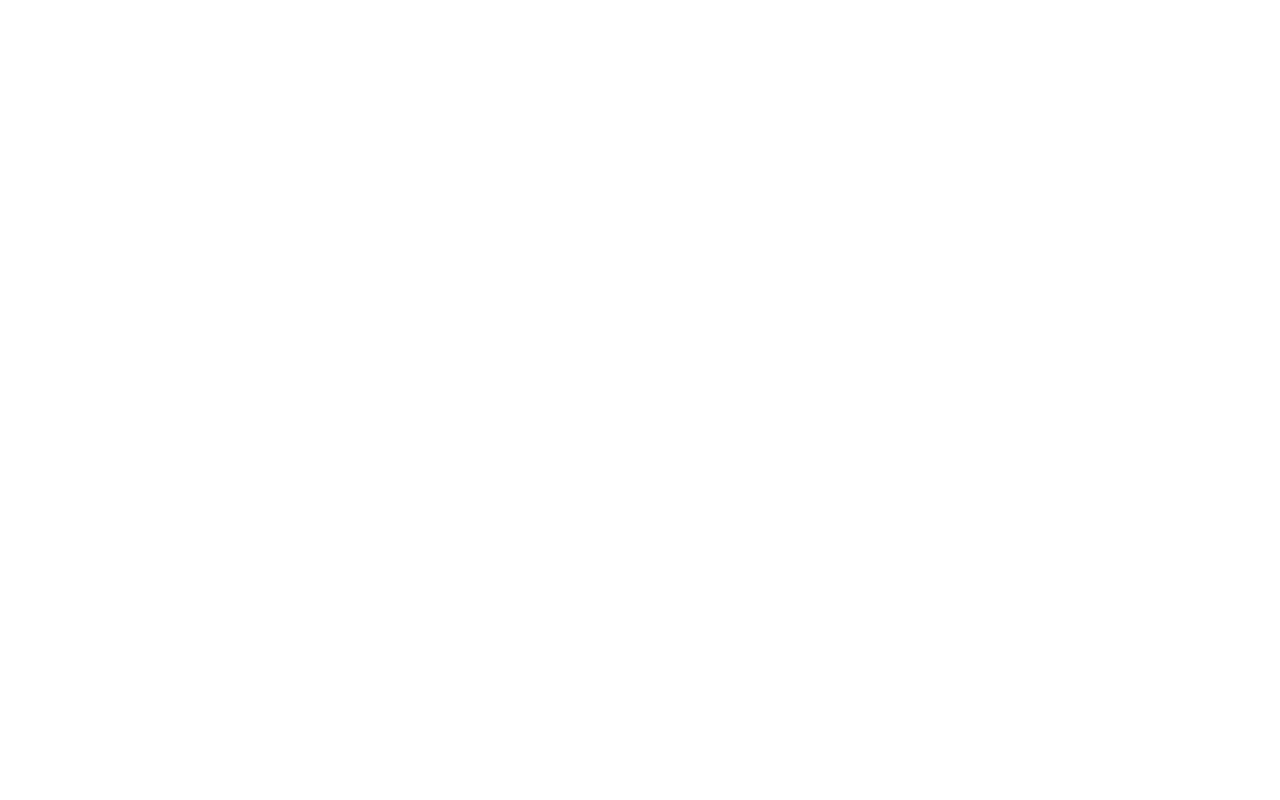
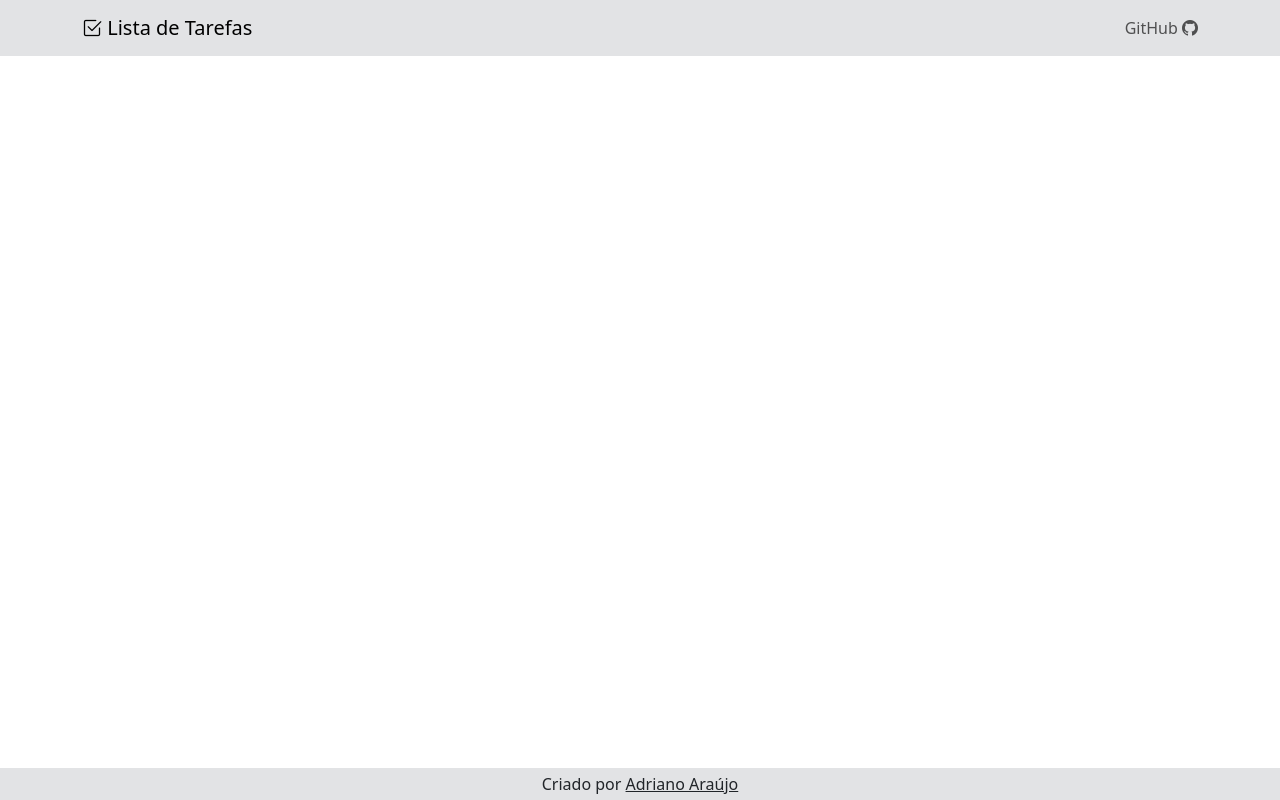
Before and after one commit to adrianoaraujods/bootstrap-todo, a plain HTML site: page index.html in a window 1280 px wide. Drawn offline with nearby package versions, Linux system fonts and the light colour scheme.

Commit message:
feat: add page layout with navbar and footer

```diff
--- a/index.html
+++ b/index.html
@@ -16,7 +16,39 @@
     />
   </head>
 
-  <body>
+  <body class="min-vh-100 d-flex flex-column justify-content-between">
+    <header class="navbar bg-secondary-subtle">
+      <nav class="container">
+        <a class="navbar-brand" href="./index.html">
+          <i class="bi bi-check2-square"></i>
+          Lista de Tarefas
+        </a>
+
+        <ul class="navbar-nav mr-auto">
+          <li class="nav-item">
+            <a
+              class="nav-link"
+              href="https://github.com/adrianoaraujods/bootstrap-todo"
+            >
+              GitHub
+              <i class="bi bi-github"></i>
+            </a>
+          </li>
+        </ul>
+      </nav>
+    </header>
+
+    <main></main>
+
+    <footer class="bg-secondary-subtle">
+      <p class="container text-center py-1 mb-0">
+        Criado por
+        <a class="link-dark" href="https://github.com/adrianoaraujods"
+          >Adriano Araújo</a
+        >
+      </p>
+    </footer>
+
     <script
       src="https://cdn.jsdelivr.net/npm/bootstrap@5.3.8/dist/js/bootstrap.bundle.min.js"
       integrity="sha384-FKyoEForCGlyvwx9Hj09JcYn3nv7wiPVlz7YYwJrWVcXK/BmnVDxM+D2scQbITxI"
```
